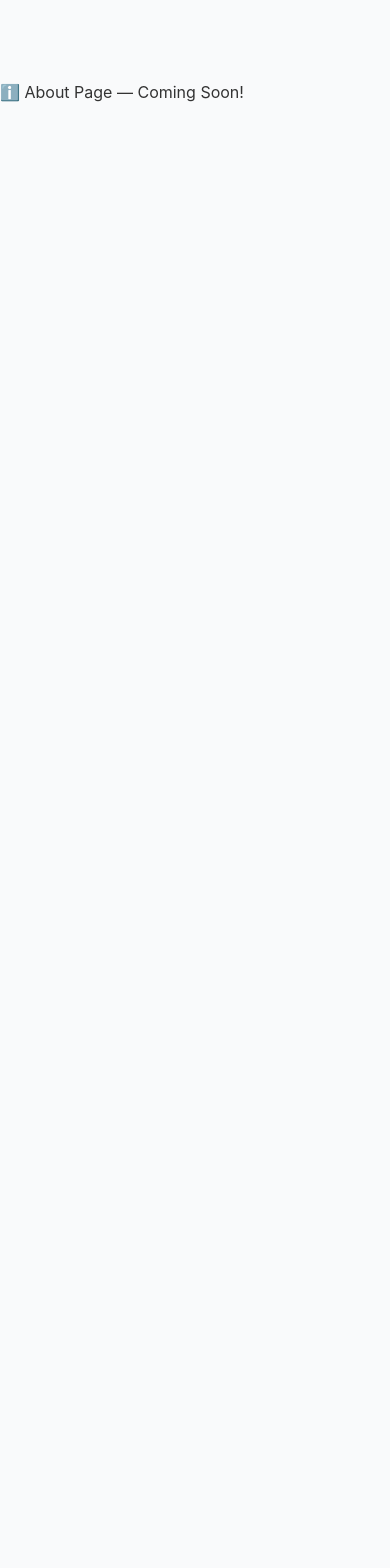
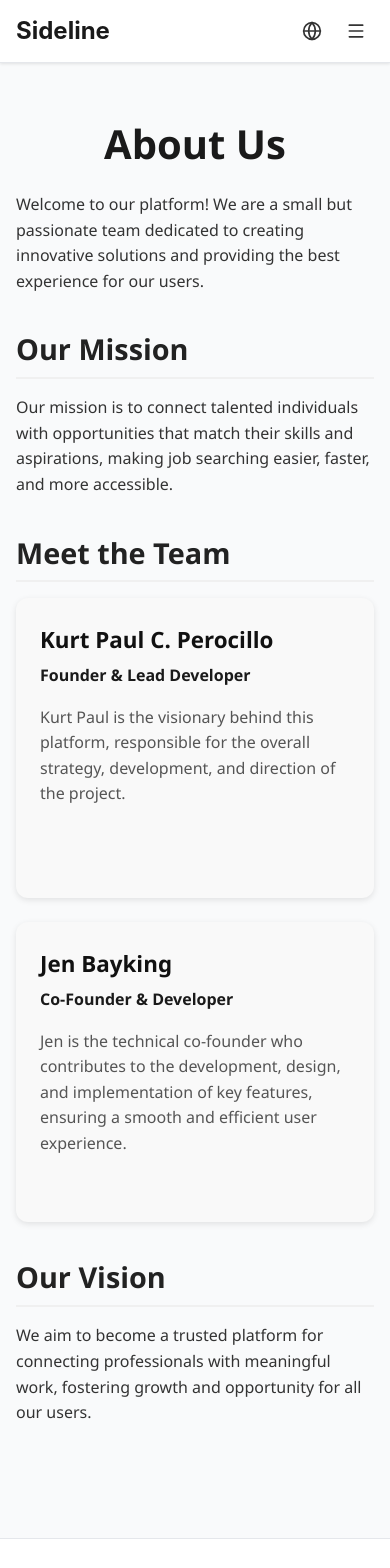
Before and after one commit to anonimouse123online/sidelinejob, a React (Vite) app in the folder jobsite/frontend/: page /about in a window 390 px wide. Shown: the top 1568 px of the page. Before the commit the page ends 844 px from the top, so only its background shows below. Built offline with nearby package versions, Linux system fonts and the light colour scheme.

Commit message:
fixed gamay(4)

```diff
--- /dev/null
+++ b/jobsite/frontend/src/pages/About.css
@@ -0,0 +1,72 @@
+/* src/pages/About.css */
+
+.about-page {
+  max-width: 900px;
+  margin: 0 auto;
+  padding: 2rem 1rem;
+  font-family: 'Segoe UI', Tahoma, Geneva, Verdana, sans-serif;
+  color: #333;
+  line-height: 1.6;
+}
+
+.about-page h1 {
+  font-size: 2.5rem;
+  margin-bottom: 1rem;
+  text-align: center;
+  color: #1a1a1a;
+}
+
+.about-page h2 {
+  font-size: 1.8rem;
+  margin-top: 2rem;
+  margin-bottom: 1rem;
+  color: #222;
+  border-bottom: 2px solid #f0f0f0;
+  padding-bottom: 0.3rem;
+}
+
+.team-members {
+  display: flex;
+  flex-wrap: wrap;
+  gap: 1.5rem;
+  margin-top: 1rem;
+}
+
+.team-member {
+  flex: 1 1 300px;
+  background-color: #f9f9f9;
+  border-radius: 12px;
+  padding: 1.5rem;
+  box-shadow: 0 2px 6px rgba(0,0,0,0.1);
+  transition: transform 0.2s ease, box-shadow 0.2s ease;
+}
+
+.team-member:hover {
+  transform: translateY(-5px);
+  box-shadow: 0 4px 12px rgba(0,0,0,0.15);
+}
+
+.team-member h3 {
+  font-size: 1.4rem;
+  margin-bottom: 0.3rem;
+  color: #111;
+}
+
+.team-member p {
+  margin-bottom: 0.5rem;
+  color: #555;
+}
+
+.team-member p strong {
+  color: #1a1a1a;
+}
+
+.about-page p {
+  margin-bottom: 1rem;
+}
+
+@media (max-width: 600px) {
+  .team-members {
+    flex-direction: column;
+  }
+}
--- a/jobsite/frontend/src/pages/About.jsx
+++ b/jobsite/frontend/src/pages/About.jsx
@@ -1,3 +1,58 @@
+// src/pages/About.jsx
+import React from "react";
+import "./About.css";
+import Navbar from "../components/Navbar";
+import Footer from "../components/Footer"; // optional, if you want footer
+
 export default function About() {
-  return <div>ℹ️ About Page — Coming Soon!</div>
+  return (
+    <>
+      <Navbar />
+
+      <div className="about-page">
+        <h1>About Us</h1>
+        <p>
+          Welcome to our platform! We are a small but passionate team dedicated to
+          creating innovative solutions and providing the best experience for our users.
+        </p>
+
+        <h2>Our Mission</h2>
+        <p>
+          Our mission is to connect talented individuals with opportunities that
+          match their skills and aspirations, making job searching easier, faster,
+          and more accessible.
+        </p>
+
+        <h2>Meet the Team</h2>
+        <div className="team-members">
+          <div className="team-member">
+            <h3>Kurt Paul C. Perocillo</h3>
+            <p><strong>Founder & Lead Developer</strong></p>
+            <p>
+              Kurt Paul is the visionary behind this platform, responsible for the
+              overall strategy, development, and direction of the project.
+            </p>
+          </div>
+
+          <div className="team-member">
+            <h3>Jen Bayking</h3>
+            <p><strong>Co-Founder & Developer</strong></p>
+            <p>
+              Jen is the technical co-founder who contributes to the development,
+              design, and implementation of key features, ensuring a smooth and
+              efficient user experience.
+            </p>
+          </div>
+        </div>
+
+        <h2>Our Vision</h2>
+        <p>
+          We aim to become a trusted platform for connecting professionals with
+          meaningful work, fostering growth and opportunity for all our users.
+        </p>
+      </div>
+
+      <Footer /> {/* optional footer */}
+    </>
+  );
 }
--- a/jobsite/frontend/src/pages/Explore.jsx
+++ b/jobsite/frontend/src/pages/Explore.jsx
@@ -13,12 +13,9 @@ const Explore = () => {
   const [loaded, setLoaded] = useState(false); // ✅ for confirmation message
   const location = useLocation();
 
-  // 🧠 Get search query from URL (?search=developer)
   const query = new URLSearchParams(location.search).get('search');
   const API_URL = import.meta.env.VITE_API_URL;
 
-
-  // 💾 Fetch jobs when query changes
   useEffect(() => {
     const fetchJobs = async () => {
       setLoading(true);
@@ -30,22 +27,17 @@ const Explore = () => {
 
         const res = await fetch(endpoint);
 
-    if (!res.ok) {
-      throw new Error(`Server returned ${res.status} ${res.statusText}`);
-    }
+        if (!res.ok) throw new Error(`Server returned ${res.status} ${res.statusText}`);
 
         const data = await res.json();
 
-    if (!Array.isArray(data)) {
-      throw new Error('API did not return an array');
-    }
+        if (!Array.isArray(data)) throw new Error('API did not return an array');
 
         setJobs(data);
         setLoaded(true);
       } catch (error) {
         console.error('❌ FetchJobs failed:', error);
-    setJobs([]); // ✅ safe fallback
-    // Optionally: setError(error.message);
+        setJobs([]);
       } finally {
         setLoading(false);
       }
@@ -55,7 +47,7 @@ const Explore = () => {
   }, [query]);
 
   const toggleFavorite = (id, e) => {
-    e.stopPropagation(); // ✅ prevent click from opening job details
+    e.stopPropagation();
     const newFavorites = new Set(favorites);
     if (newFavorites.has(id)) newFavorites.delete(id);
     else newFavorites.add(id);
@@ -70,13 +62,9 @@ const Explore = () => {
         <section className="section">
           <div className="section-header">
             <h2 className="section-title">
-              {query
-                ? `Search results for "${query}"`
-                : 'Popular sideline jobs'}
+              {query ? `Search results for "${query}"` : 'Popular sideline jobs'}
             </h2>
-            <a href="#" className="section-link">
-              Show all
-            </a>
+            <a href="#" className="section-link">Show all</a>
           </div>
 
           {loading ? (
@@ -93,12 +81,15 @@ const Explore = () => {
                     onClick={() => (window.location.href = `/job/${job.id}`)}
                     style={{ cursor: 'pointer' }}
                   >
-                    <div className="job-image-container">
-                      <img
-                        src={job.image_url || 'https://via.placeholder.com/400x224'}
-                        alt={job.title}
-                        className="job-image"
-                      />
+                    {/* Remove image container */}
+
+                    <div className="job-content">
+                      <div className="job-header">
+                        <h3 className="job-title">{job.title}</h3>
+                        <div className="job-rating">
+                          <Star size={16} className="star-icon" />
+                          <span className="rating-text">4.8</span>
+                        </div>
                         <button
                           className="favorite-btn"
                           onClick={(e) => toggleFavorite(job.id, e)}
@@ -110,18 +101,6 @@ const Explore = () => {
                             }`}
                           />
                         </button>
-                      {job.is_featured && (
-                        <span className="featured-badge">Featured</span>
-                      )}
-                    </div>
-
-                    <div className="job-content">
-                      <div className="job-header">
-                        <h3 className="job-title">{job.title}</h3>
-                        <div className="job-rating">
-                          <Star size={16} className="star-icon" />
-                          <span className="rating-text">4.8</span>
-                        </div>
                       </div>
 
                       <p className="job-company">{job.company || 'Unknown Company'}</p>
@@ -147,16 +126,13 @@ const Explore = () => {
                         </div>
                       </div>
 
-                      {/* Job Skills / Tags */}
                       {job.skills && job.skills.length > 0 && (
                         <div className="job-tags">
-                          {Array.isArray(job.skills)
-                            ? job.skills.map((skill, index) => (
-                                <span key={index} className="job-tag">
-                                  {skill}
-                                </span>
+                          {Array.isArray(job.skills) &&
+                            job.skills.map((skill, index) => (
+                              <span key={index} className="job-tag">{skill}</span>
                             ))
-                            : null}
+                          }
                         </div>
                       )}
                     </div>
@@ -164,7 +140,6 @@ const Explore = () => {
                 ))}
               </div>
 
-              {/* ✅ Final confirmation snippet */}
               {loaded && (
                 <div className="confirmation-message">
                   <CheckCircle size={20} className="confirm-icon" />
--- a/jobsite/frontend/src/pages/JobDetails.jsx
+++ b/jobsite/frontend/src/pages/JobDetails.jsx
@@ -1,6 +1,6 @@
 // src/pages/JobDetails.jsx
 import React, { useEffect, useState } from "react";
-import { useParams, useNavigate } from "react-router-dom"; // ✅ add useNavigate
+import { useParams, useNavigate } from "react-router-dom";
 import Navbar from "../components/Navbar";
 import Footer from "../components/Footer";
 import { MapPin, Clock, DollarSign, Star } from "lucide-react";
@@ -10,7 +10,7 @@ const API_URL = import.meta.env.VITE_API_URL;
 
 const JobDetails = () => {
   const { id } = useParams();
-  const navigate = useNavigate(); // ✅ initialize navigate
+  const navigate = useNavigate();
   const [job, setJob] = useState(null);
   const [loading, setLoading] = useState(false);
 
@@ -38,11 +38,8 @@ const JobDetails = () => {
       <Navbar />
       <main className="job-details-page">
         <div className="job-details-container">
-          <img
-            src={job.image_url || "https://via.placeholder.com/600x300"}
-            alt={job.title}
-            className="job-banner"
-          />
+          {/* Image removed */}
+
           <h1>{job.title}</h1>
           <p className="company">{job.company || "Unknown Company"}</p>
 
@@ -67,7 +64,6 @@ const JobDetails = () => {
             </>
           )}
 
-          {/* ✅ Apply Now Button */}
           <button
             className="apply-btn"
             onClick={() => navigate("/you-applied", { state: { job } })}
```
Lines whose indentation alone changed are shown as unchanged.
